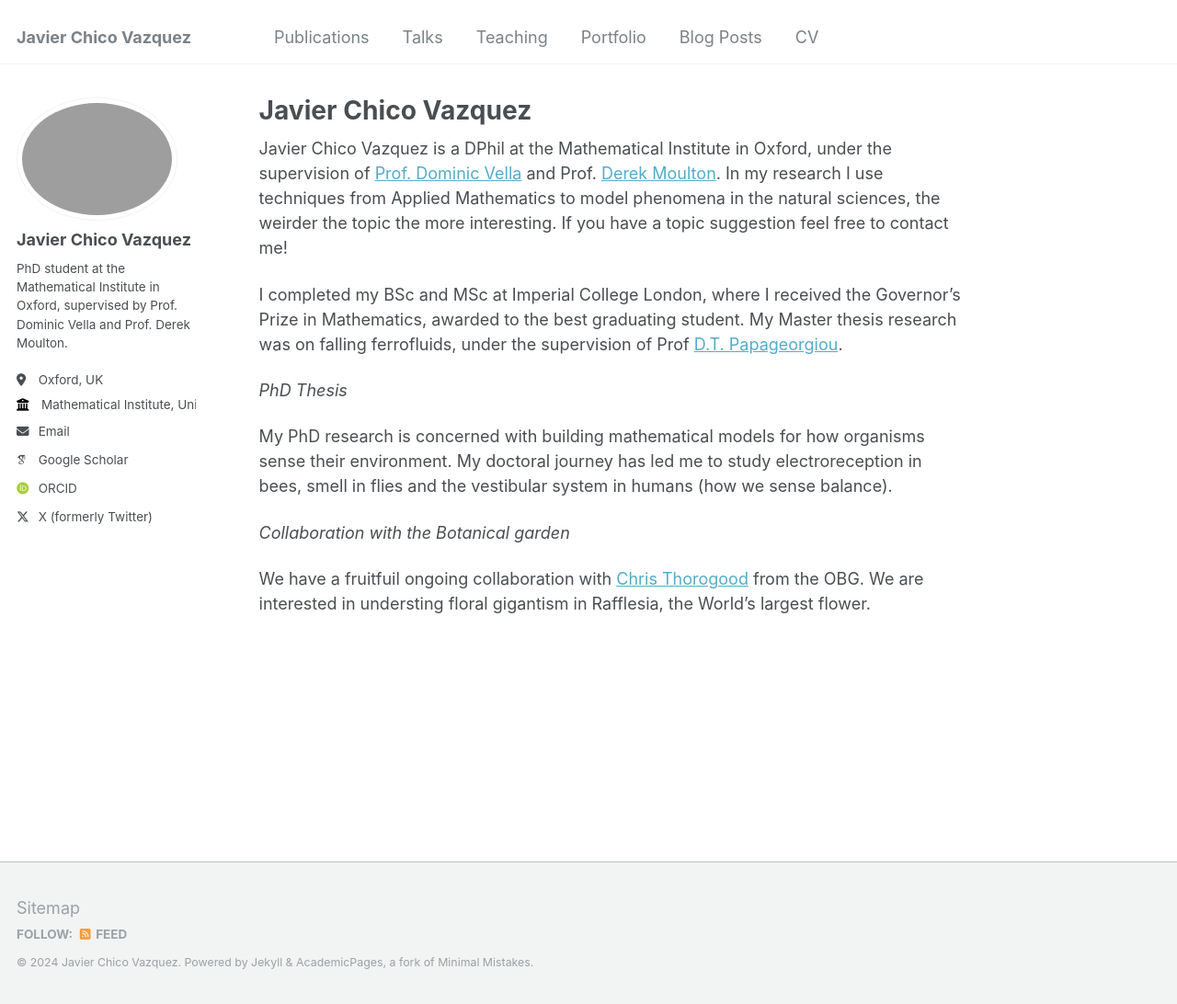
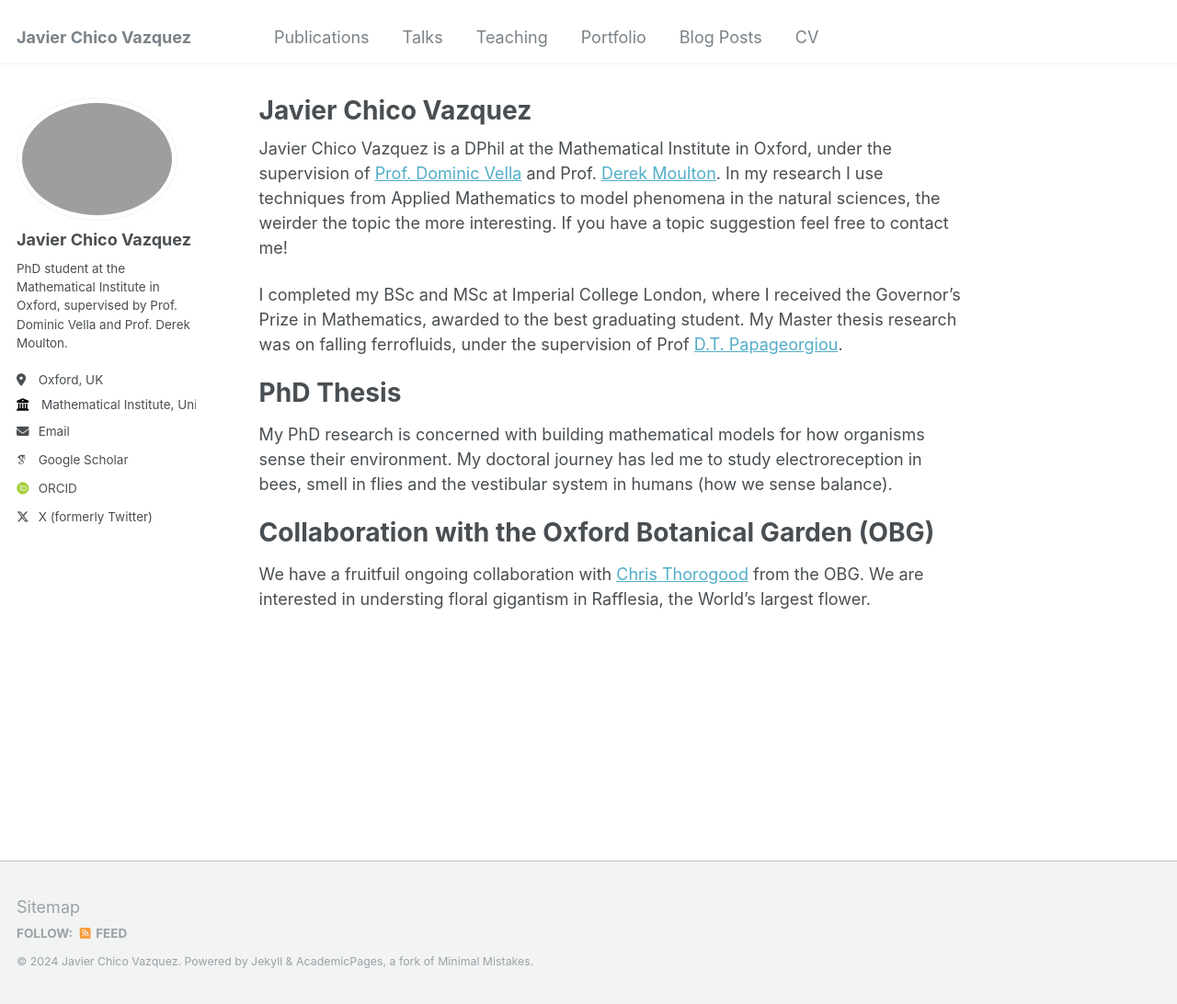
Before and after one commit to JavierChico/JavierChico.github.io, a Jekyll site: the page built from _pages/about.md, in a window 1280 px wide and 1092 px high. Shown: the whole window at 92% size. Built offline with Jekyll 4.4.1, drawn with Linux system fonts in a browser that asks for light colours; some web fonts are replaced.

Commit message:
Update about.md

```diff
--- a/_pages/about.md
+++ b/_pages/about.md
@@ -11,10 +11,10 @@ Javier Chico Vazquez is a DPhil at the Mathematical Institute in Oxford, under t
 
 I completed my BSc and MSc at Imperial College London, where I received the Governor's Prize in Mathematics, awarded to the best graduating student. My Master thesis research was on falling ferrofluids, under the supervision of Prof [D.T. Papageorgiou](https://profiles.imperial.ac.uk/d.papageorgiou).
 
-*PhD Thesis*
+# PhD Thesis
 
 My PhD research is concerned with building mathematical models for how organisms sense their environment. My doctoral journey has led me to study electroreception in bees, smell in flies and the vestibular system in humans (how we sense balance).
 
-*Collaboration with the Botanical garden*
+# Collaboration with the Oxford Botanical Garden (OBG)
 
 We have a fruitfuil ongoing collaboration with [Chris Thorogood](https://www.obga.ox.ac.uk/people/chris-thorogood) from the OBG. We are interested in understing floral gigantism in Rafflesia, the World's largest flower.
```
